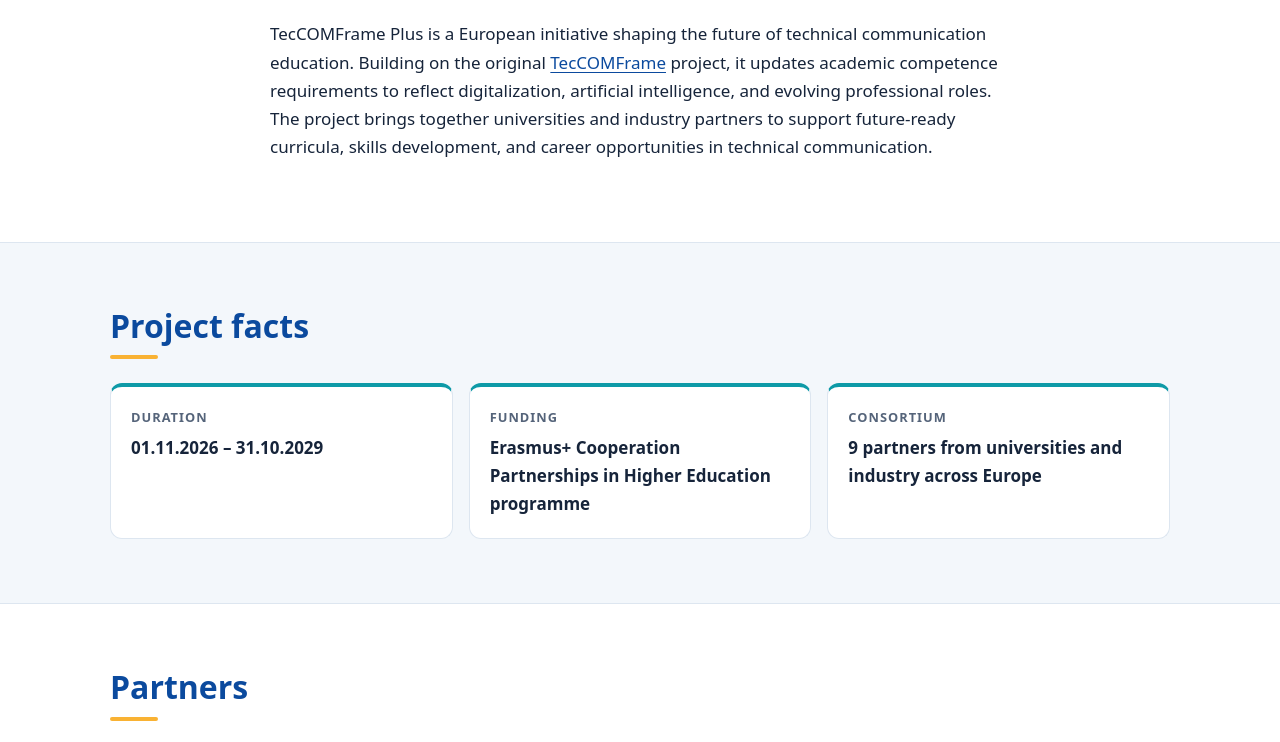
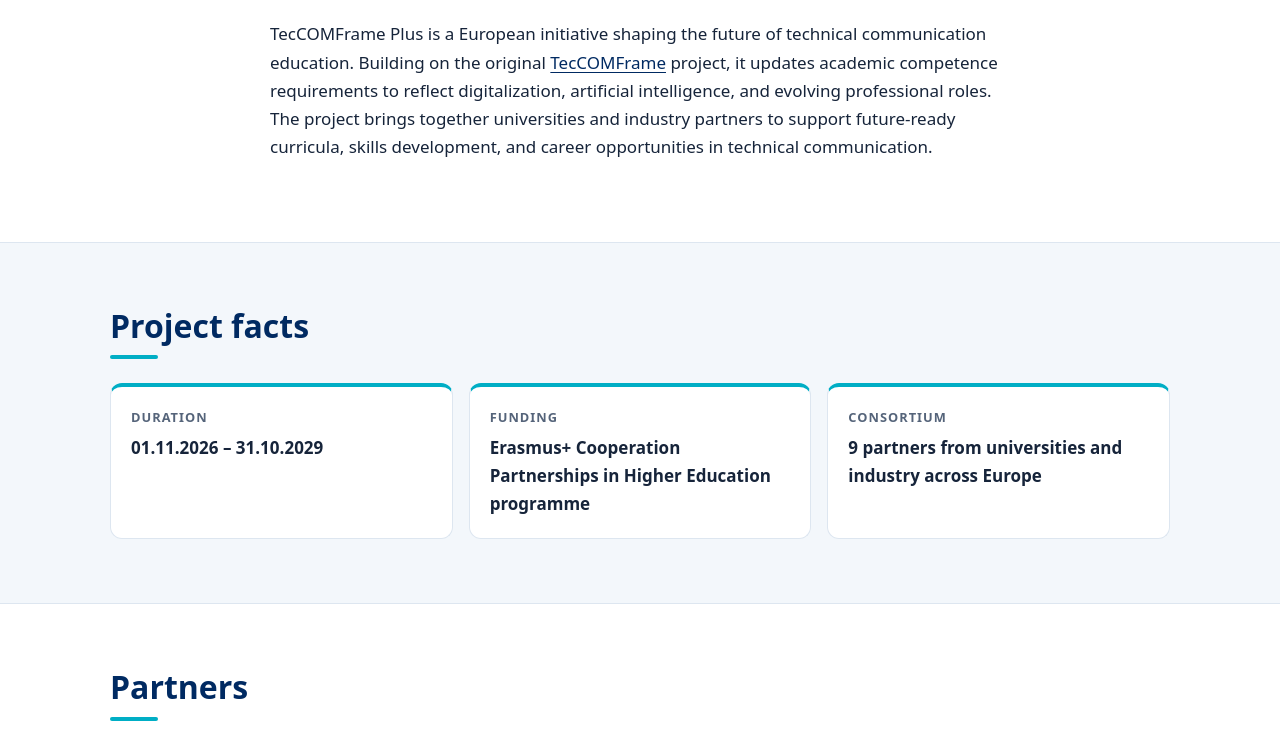
Before and after one commit to TecCOMFramePlus/teccomframeplus.github.io, a plain HTML site: page index.html in a window 1280 px wide. Shown: the part 647-1389 px from the top of the page. Drawn offline with Linux system fonts and the light colour scheme.

Commit message:
Align color palette with the logo's navy and cyan
Co-Authored-By: Claude Fable 5.2 <noreply@anthropic.com>

```diff
--- a/assets/css/style.css
+++ b/assets/css/style.css
@@ -1,9 +1,9 @@
 :root {
-  --navy: #0b4a9e;
-  --navy-dark: #083878;
-  --teal: #0e9aa7;
-  --sky: #3ba3e8;
-  --amber: #f9b233;
+  --navy: #002a62;
+  --navy-dark: #001b42;
+  --teal: #007d94;
+  --sky: #0088b8;
+  --cyan: #00aec5;
   --ink: #16243a;
   --muted: #55647a;
   --bg: #ffffff;
@@ -29,7 +29,7 @@ img { max-width: 100%; height: auto; }
 
 a { color: var(--navy); text-underline-offset: 3px; }
 a:hover { color: var(--teal); }
-:focus-visible { outline: 3px solid var(--amber); outline-offset: 2px; }
+:focus-visible { outline: 3px solid var(--cyan); outline-offset: 2px; }
 
 .container { width: 100%; max-width: 1100px; margin: 0 auto; padding: 0 20px; }
 .narrow { max-width: 780px; }
@@ -63,7 +63,7 @@ a:hover { color: var(--teal); }
 
 /* Hero */
 .hero {
-  background: linear-gradient(135deg, #eaf3fc 0%, #e6f6f6 100%);
+  background: linear-gradient(135deg, #eef4fb 0%, #e3f6f9 100%);
   border-bottom: 1px solid var(--line);
 }
 .hero-inner {
@@ -96,14 +96,14 @@ h2 {
 }
 h2::after {
   content: ""; display: block; width: 48px; height: 4px;
-  margin-top: 10px; border-radius: 2px; background: var(--amber);
+  margin-top: 10px; border-radius: 2px; background: var(--cyan);
 }
 .section p { margin: 0 0 1em; }
 
 /* Facts */
 .facts { display: grid; grid-template-columns: repeat(auto-fit, minmax(240px, 1fr)); gap: 16px; margin: 0; }
 .fact {
-  background: #fff; border: 1px solid var(--line); border-top: 4px solid var(--teal);
+  background: #fff; border: 1px solid var(--line); border-top: 4px solid var(--cyan);
   border-radius: var(--radius); padding: 20px;
 }
 .fact dt {
@@ -131,7 +131,7 @@ h2::after {
 .contacts { display: grid; grid-template-columns: repeat(auto-fit, minmax(260px, 1fr)); gap: 16px; }
 .contact {
   display: flex; flex-direction: column; gap: 4px; font-style: normal;
-  background: #fff; border: 1px solid var(--line); border-top: 4px solid var(--teal);
+  background: #fff; border: 1px solid var(--line); border-top: 4px solid var(--cyan);
   border-radius: var(--radius); padding: 20px; overflow-wrap: anywhere;
 }
 .contact .role {
```
